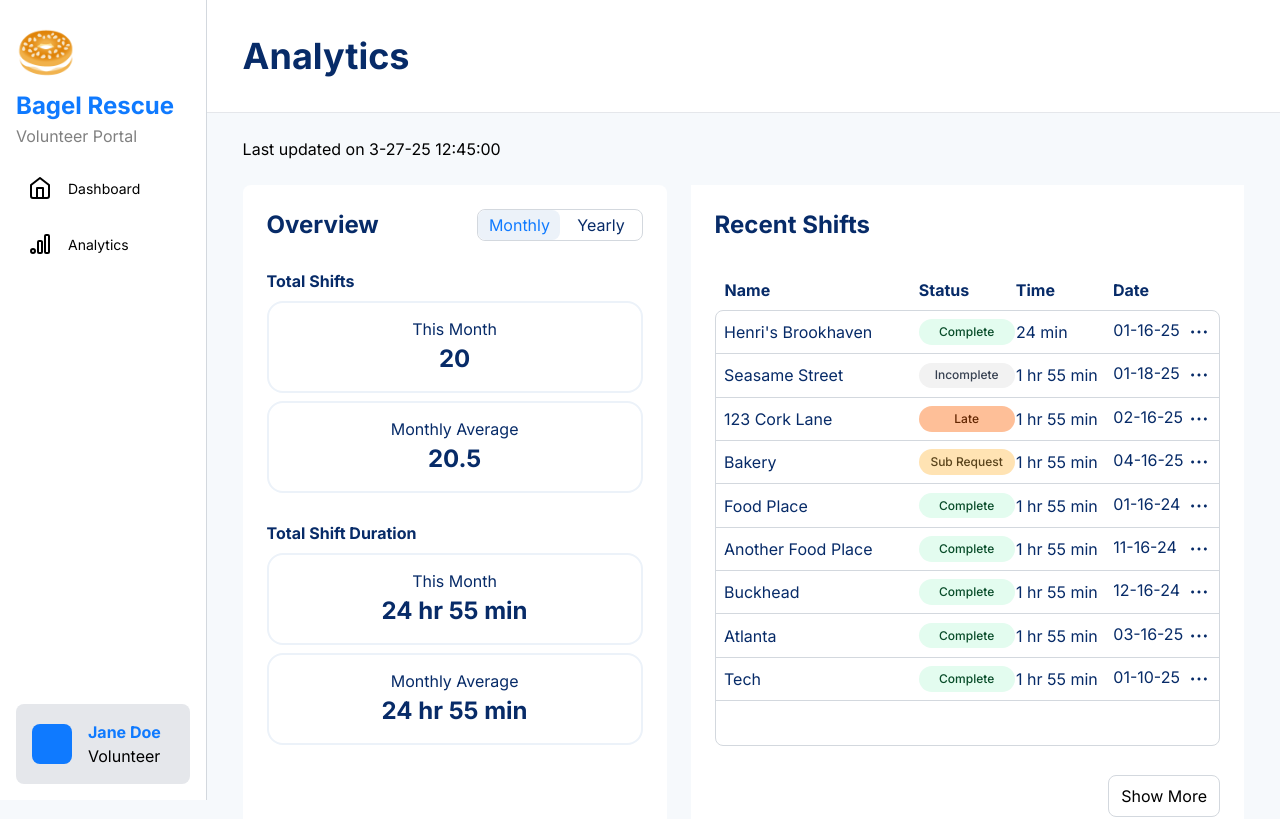
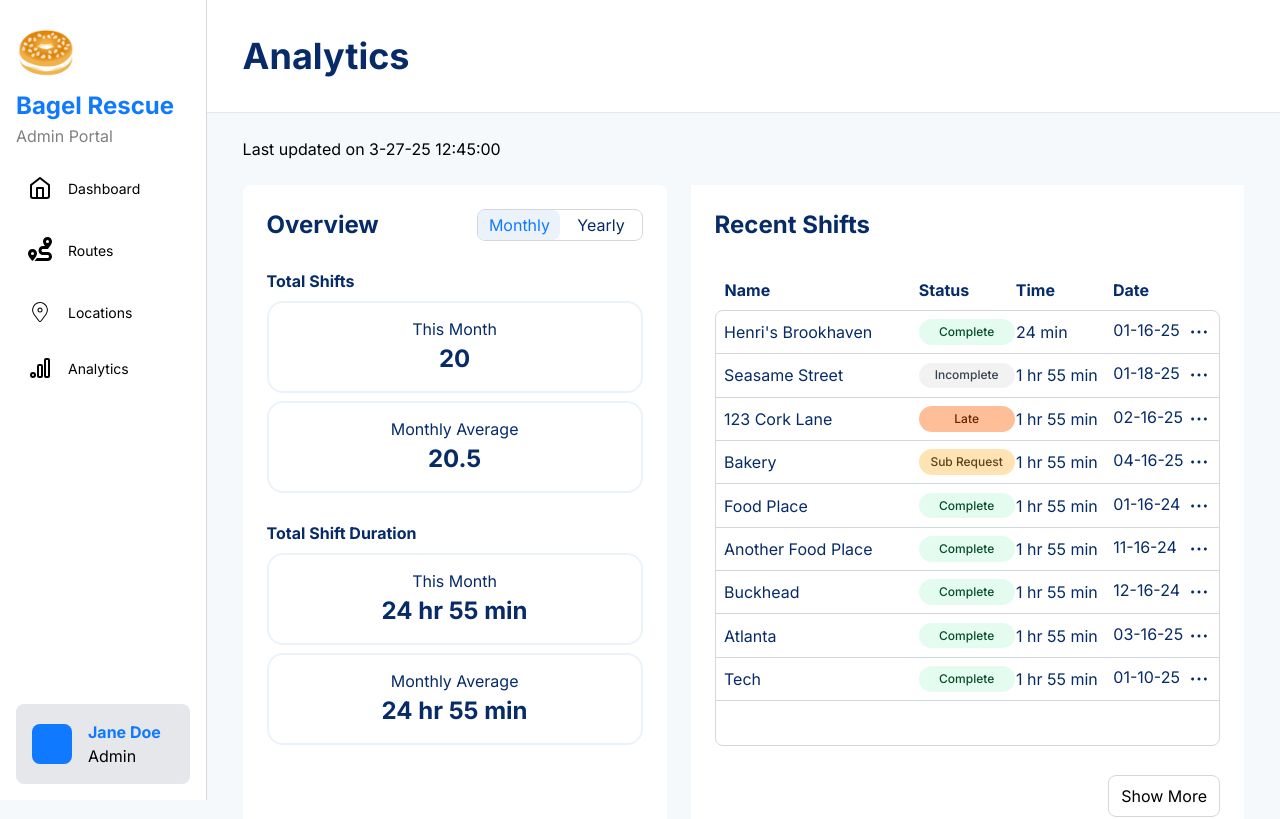
Before and after one commit to GTBitsOfGood/bagel-rescue, a Next.js app: page /AdminNavView/AdminAnalytics in a window 1280 px wide. Shown: the top 819 px of the page. Built offline with nearby package versions, Linux system fonts and the light colour scheme.

Commit message:
fix sidebar

```diff
--- a/src/app/AdminNavView/AdminAnalytics/page.tsx
+++ b/src/app/AdminNavView/AdminAnalytics/page.tsx
@@ -1,4 +1,5 @@
 'use client'
+import AdminSidebar from '@/components/AdminSidebar';
 import Sidebar from '@/components/Sidebar';
 import { faEllipsis } from '@fortawesome/free-solid-svg-icons';
 import { FontAwesomeIcon } from '@fortawesome/react-fontawesome';
@@ -110,7 +111,7 @@ export default function AdminAnalytics() {
   const overViewData = viewData[timeView];
   return (
     <div className='flex w-full min-h-screen bg-[#F6F9FC]'>
-      <Sidebar/>
+      <AdminSidebar/>
       <div className="flex flex-col w-full bg-[#F6F9FC]">
         <div className="flex flex-col p-9 justify-start space-y-6 bg-white border-b">
             <h1 className="text-4xl font-bold text-[#072B68]">Analytics</h1>
--- a/src/components/AdminSidebar.tsx
+++ b/src/components/AdminSidebar.tsx
@@ -20,7 +20,7 @@ const navItems: NavItem[] = [
   { name: 'Dashboard', href: '/AdminNavView/DailyShiftDashboard', icon: <FiHome /> },
   { name: 'Routes', href: '/AdminNavView/RouteDashboard', icon: <FontAwesomeIcon icon={faRoute} /> },
   { name: 'Locations', href: '/AdminNavView/LocationPage', icon: <CiLocationOn /> },
-  { name: 'Analytics', href: '/AdminNavView/AnalyticsPage', icon: <TbBrandGoogleAnalytics /> },
+  { name: 'Analytics', href: '/AdminNavView/AdminAnalytics', icon: <TbBrandGoogleAnalytics /> },
 
 ];
 
```
